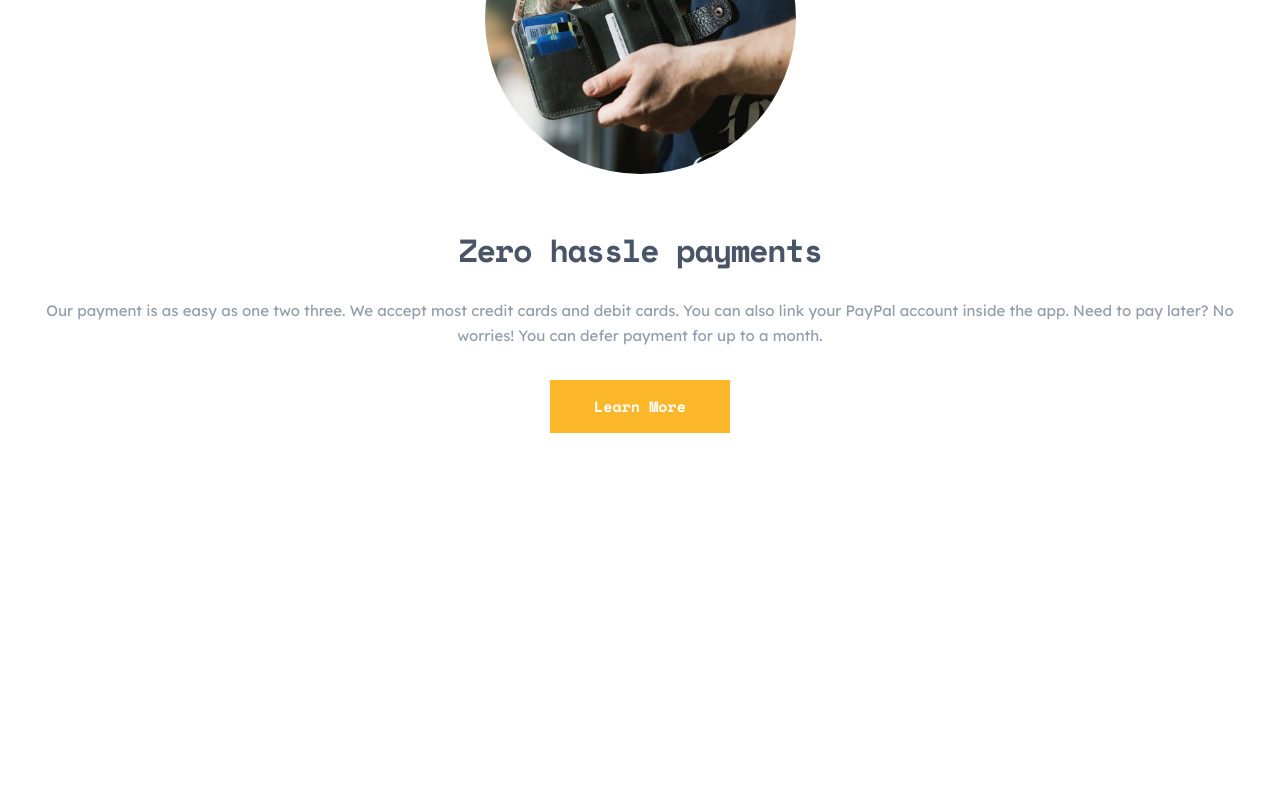
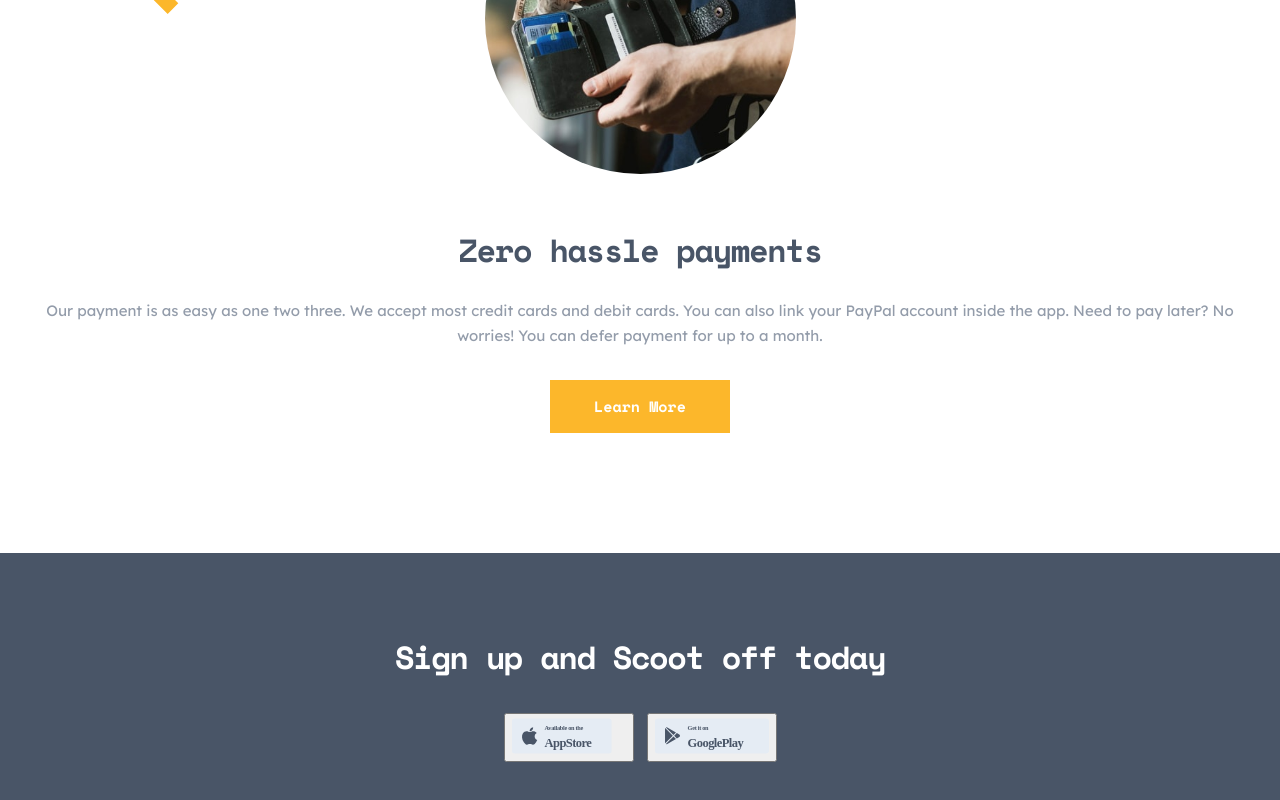
Before and after one commit to Oleksandr-Berd/scooter, a React (Create React App) app: page / in a window 1280 px wide. Shown: the part 2920-3720 px from the top of the page. Before the commit the page ends 3473 px from the top, so only its background shows below. Built offline with nearby package versions, Linux system fonts and the light colour scheme.

Commit message:
made download section

```diff
--- /dev/null
+++ b/src/components/Download/Download.tsx
@@ -0,0 +1,20 @@
+import * as SC from './DownloadStyles'
+
+import {ReactComponent as AppStoreIcon} from '../../assets/icons/app-store.svg'
+import {ReactComponent as GooglePlayIcon} from '../../assets/icons/google-play.svg'
+
+const Download:React.FC = () => {
+    return ( <SC.DownloadSection id="download">
+        <SC.DownloadTitle>Sign up and Scoot off today</SC.DownloadTitle>
+        <SC.BtnCon>
+            <button>
+                <AppStoreIcon/>
+            </button>
+            <button>
+                <GooglePlayIcon/>
+            </button>
+        </SC.BtnCon>
+    </SC.DownloadSection> );
+}
+
+export default Download;
--- /dev/null
+++ b/src/components/Download/DownloadStyles.ts
@@ -0,0 +1,38 @@
+import styled from "@emotion/styled";
+
+export const DownloadSection = styled.section`
+padding-top: 88px;
+padding-bottom: 88px;
+padding-left: 32px;
+padding-right: 32px;
+
+text-align: center;
+
+background-color: #495567;
+`
+
+export const DownloadTitle = styled.h2`
+margin-bottom: 40px;
+
+font-size: 32px;
+line-height: 1;
+letter-spacing: -1.43px;
+
+color: #fff;
+`
+
+export const BtnCon = styled.div`
+display: flex;
+flex-direction: row;
+align-items: center;
+justify-content: center;
+
+& > button:first-of-type{
+    margin-right: 13px;
+}
+
+& svg{
+    width: 114px;
+    height: 40px;
+}
+`
--- a/src/components/HomeNavSection/HomeNavItem.tsx
+++ b/src/components/HomeNavSection/HomeNavItem.tsx
@@ -1,4 +1,7 @@
 import * as SC from './HomeNavStyles'
+
+import leftDown from '../../assets/patterns/right-arrow.svg'
+import leftUpward from '../../assets/patterns/left-downward-arrow.svg'
 
 import ButtonLink from "../../ui/BtnLink/BtnLink";
 
@@ -14,7 +17,7 @@ const HomeNavItem:React.FC<Props> = ({name, body, img, idx, path}) => {
 
 const isEven = (idx + 1) % 2 === 0
 
-    return ( <SC.HomeNavItem>
+    return ( <SC.HomeNavItem bg={isEven ? leftDown : leftUpward}>
         <SC.Image src={img} alt={name} />
         <SC.Title>{name}</SC.Title>
         <SC.Body>{body}</SC.Body>
--- a/src/components/HomeNavSection/HomeNavStyles.ts
+++ b/src/components/HomeNavSection/HomeNavStyles.ts
@@ -1,19 +1,43 @@
 import styled from "@emotion/styled";
+import { IStyles } from "../../utils/interfaces";
 
 export const HomeNavList = styled.ul`
+overflow: hidden;
+
   padding-left: 32px;
   padding-right: 32px;
 
   margin-bottom: 120px;
 `;
 
-export const HomeNavItem = styled.li`
+export const HomeNavItem = styled.li<Partial <IStyles>>`
+position: relative;
+
 
 text-align: center;
 
   &:not(:last-child) {
     margin-bottom: 120px;
   }
+
+&::before{
+    content: url(${props => props.bg});
+    position: absolute;
+    top: 0;
+    left: 0;
+}
+
+&:nth-child(1)::before{
+    transform: translateY(170px);
+}
+
+&:nth-child(2)::before{
+    transform: translateX(-50%);
+}
+
+&:nth-child(3)::before{
+    transform: translateX(13%);
+}
 `;
 
 export const Image = styled.img`
--- a/src/pages/HomePage/HomePage.tsx
+++ b/src/pages/HomePage/HomePage.tsx
@@ -1,3 +1,4 @@
+import Download from "../../components/Download/Download";
 import Hero from "../../components/Hero/Hero";
 import HomeNavSection from "../../components/HomeNavSection/HomeNavSection";
 import Manual from "../../components/Manual/Manual";
@@ -7,6 +8,7 @@ const HomePage:React.FC = () => {
         <Hero/>
         <Manual/>
         <HomeNavSection/>
+        <Download/>
     </div> );
 }
 
--- a/src/ui/BtnLink/BtnLink.tsx
+++ b/src/ui/BtnLink/BtnLink.tsx
@@ -3,7 +3,7 @@ import * as SC from "./BtnLinkStyled";
 import { ILink } from "../../utils/interfaces";
 
 const ButtonLink: React.FC<ILink> = ({ content, path }) => {
-  return <SC.LinkStyled to={path} content={content}>{content}</SC.LinkStyled>;
+  return <SC.LinkStyled href={path} content={content}>{content}</SC.LinkStyled>;
 };
 
 export default ButtonLink;
--- a/src/ui/BtnLink/BtnLinkStyled.ts
+++ b/src/ui/BtnLink/BtnLinkStyled.ts
@@ -1,7 +1,6 @@
 import styled from "@emotion/styled";
-import { NavLink } from "react-router-dom";
 
-export const LinkStyled = styled(NavLink)`
+export const LinkStyled = styled.a`
 padding-top: 14px;
 padding-bottom: 14px;
 padding-left: ${props => props.content === "Learn More" ? "44px" : "39px"};
```
Also changed, not shown: src/assets/icons/app-store.svg, src/assets/icons/google-play.svg.
